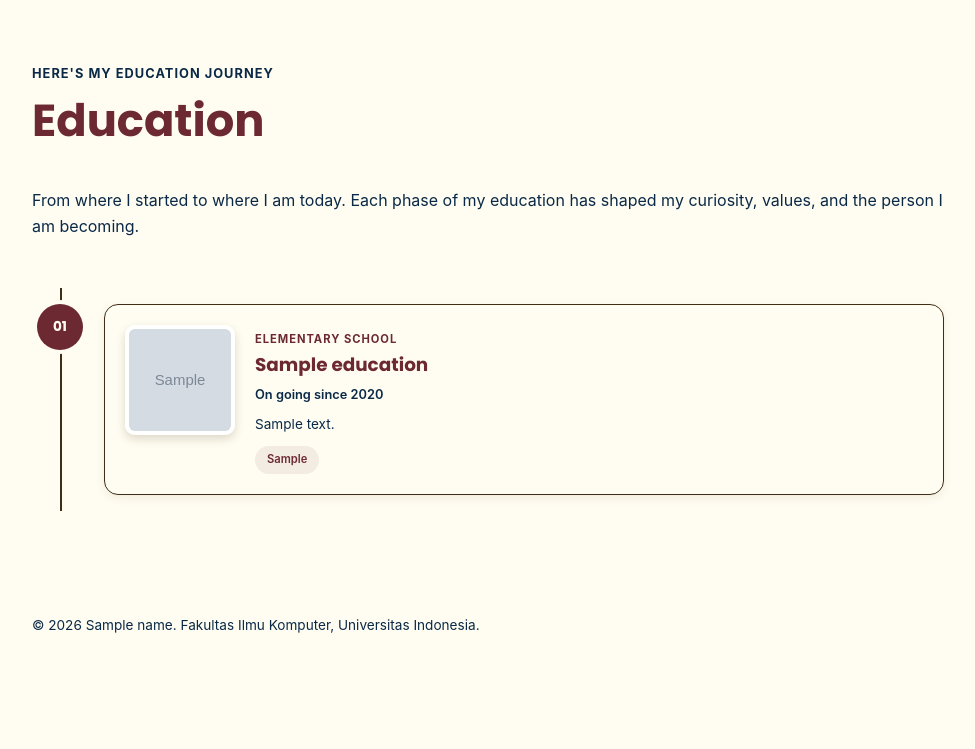
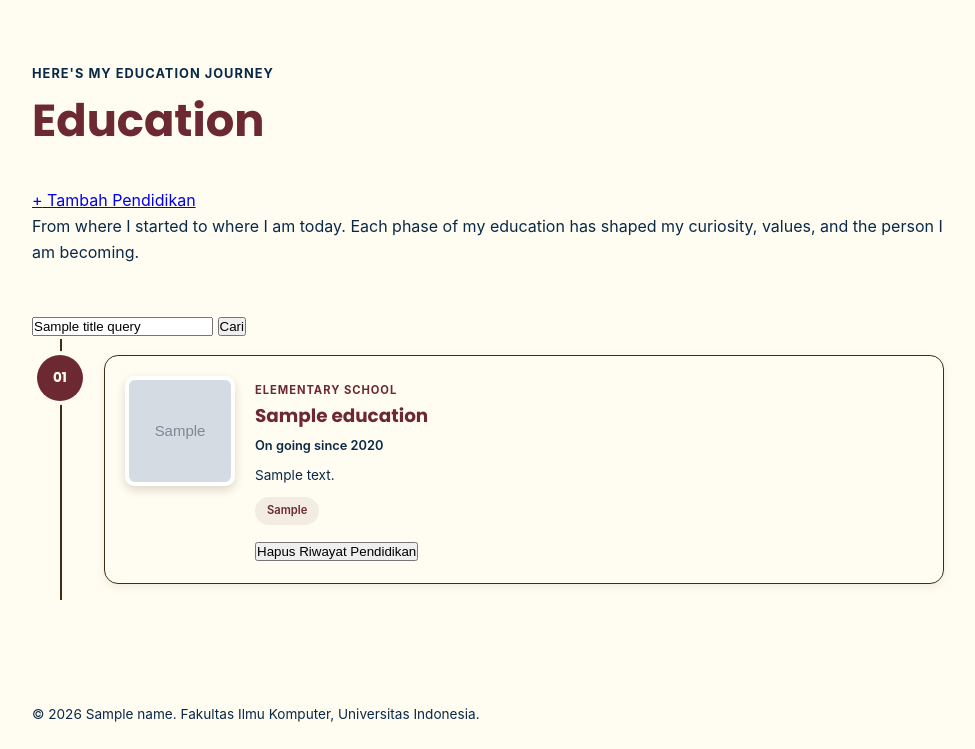
Before and after one commit to fahiraryhanabila/myportofolio, a Django app: template templates/education.html in a window 1280 px wide. Shown: the part 64-813 px from the top of the page, without its empty margins (152-1127 px from the left). Before the commit the page ends 697 px from the top, so only its background shows below. Run offline with Django 5.2, Linux system fonts and the light colour scheme; tables that the repository leaves empty hold one stand-in row (values such as "Sample post"); the template is opened without the code that fills it: values that come from a table or form of the project are taken from there, most other values are stand-ins (such as "Sample title", 1, 10 or a date in 2020); grey boxes marked "Sample" are stand-in pictures.

Commit message:
feat: integrate add/search/delete UI into education page

```diff
--- a/templates/education.html
+++ b/templates/education.html
@@ -1,35 +1,35 @@
-<!DOCTYPE html>
-<html lang="en">
-<head>
-    <meta charset="UTF-8">
-    <meta name="viewport" content="width=device-width, initial-scale=1.0">
+{% extends "base.html" %}
+{% block meta %}
     <title>Education - {{ name }}</title>
-
-    <link rel="preconnect" href="https://fonts.googleapis.com">
-    <link rel="preconnect" href="https://fonts.gstatic.com" crossorigin>
-    <link href="https://fonts.googleapis.com/css2?family=Poppins:wght@400;500;600;700&display=swap" rel="stylesheet">
-    <link rel="stylesheet" href="/static/css/style.css">
-</head>
-<body>
-    <header class="site-header">
-        <div class="container">
-            <a href="{% url 'main:show_main' %}" class="brand">{{ name }}</a>
-            <nav>
-                <a href="{% url 'main:show_main' %}">Profile</a>
-                <a href="{% url 'main:show_experience' %}">Experience</a>
-                <a href="{% url 'main:show_education' %}">Education</a>
-            </nav>
-        </div>
-    </header>
-
+{% endblock meta %}
+{% block content %}
     <main>
         <section class="education-section" id="education">
             <div class="container">
                 <p class="section-kicker">Here's my education journey</p>
-                <h1 class="section-title">Education</h1>
+                <div class="education-header">
+                    <h1 class="section-title">Education</h1>
+                    <a href="{% url 'main:create_education' %}"
+                       class="button education-add-button">
+                        <span aria-hidden="true">+</span>
+                        Tambah Pendidikan
+                    </a>
+                </div>
                 <p class="section-description">
                     From where I started to where I am today. Each phase of my education has shaped my curiosity, values, and the person I am becoming.
                 </p>
+
+                <form method="get"
+                      action="{% url 'main:show_education' %}"
+                      class="education-search">
+                    <input type="search"
+                           name="title"
+                           value="{{ title_query }}"
+                           placeholder="Cari berdasarkan nama pendidikan"
+                           class="education-search__input"
+                           aria-label="Cari berdasarkan nama pendidikan">
+                    <button type="submit" class="button">Cari</button>
+                </form>
 
                 <div class="education-timeline">
                     {% for education in education_list %}
@@ -66,34 +66,27 @@
                                             {% endfor %}
                                         </div>
                                     {% endif %}
+
+                                    {% include "components/education_delete_modal.html" with education=education %}
                                 </div>
                             </article>
                         </div>
                     {% empty %}
-                        <p class="empty-state">
-                            Belum ada riwayat pendidikan yang ditambahkan.
-                        </p>
+                        {% if title_query %}
+                            <p class="empty-state">Tidak ada riwayat pendidikan dengan nama tersebut.</p>
+                        {% else %}
+                            <p class="empty-state">Belum ada riwayat pendidikan yang ditambahkan.</p>
+                        {% endif %}
                     {% endfor %}
                 </div>
             </div>
         </section>
     </main>
+{% endblock content %}
 
-    <footer class="site-footer">
-        <div class="container">
-            <p>&copy; 2026 {{ name }}. Fakultas Ilmu Komputer, Universitas Indonesia.</p>
-        </div>
-    </footer>
-
+{% block scripts %}
     <script src="https://unpkg.com/lucide@latest"></script>
     <script>
         lucide.createIcons();
-
-        document.querySelectorAll('.skill-card').forEach(function (card) {
-            card.addEventListener('click', function () {
-                card.classList.toggle('is-raised');
-            });
-        });
     </script>
-</body>
-</html>
+{% endblock scripts %}
```
Also changed, not shown: templates/experience.html (+5 -33 lines), templates/index.html (+5 -30 lines).
